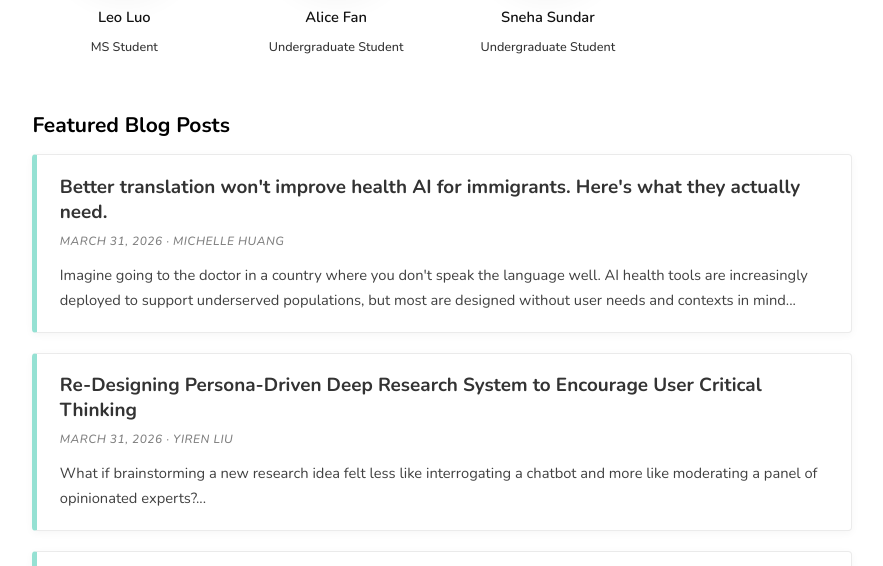
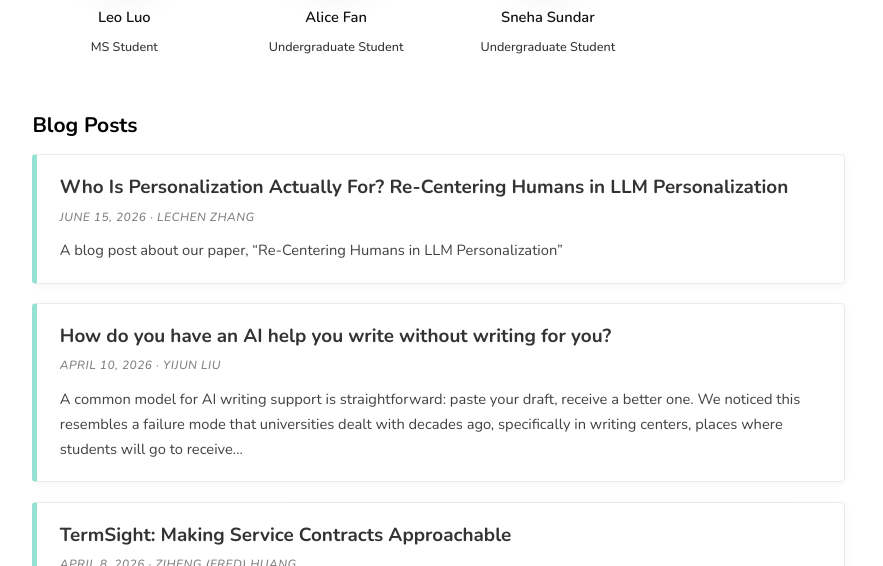
Before and after one commit to LanguageInteraction/LanguageInteraction.github.io, a Jekyll site: the page built from index.html, in a window 1280 px wide, cut to the strip 1354-1920 px from the top of the page. Shown: the whole strip, without its empty margins (198-1081 px from the left). Built offline with Jekyll 4.4.1, drawn with Linux system fonts in a browser that asks for light colours; some of the changed text lies outside the part shown.

Commit message:
Add scrollable blog post to main page

```diff
--- a/index.html
+++ b/index.html
@@ -1,3 +1,5 @@
+---
+---
 <!DOCTYPE html>
 <html lang="en">
 <head>
@@ -197,35 +199,17 @@
 
 
         <section id="blog" class="sections">
-            <h2>Featured Blog Posts</h2>
+            <h2>Blog Posts</h2>
             <div id="blog-posts">
-
+                {% for post in site.posts %}
                 <div class="blog-post">
-                    <h3><a href="/2026/03/31/designing-beyond-language.html">Better translation won't improve health AI for immigrants. Here's what they actually need.</a></h3>
-                    <p class="date">March 31, 2026 &middot; Michelle Huang</p>
-                    <p>Imagine going to the doctor in a country where you don't speak the language well. AI health tools are increasingly deployed to support underserved populations, but most are designed without user needs and contexts in mind...</p>
+                    <h3><a href="{{ post.url }}">{{ post.title }}</a></h3>
+                    <p class="date">{{ post.date | date: "%B %-d, %Y" }}{% if post.author %} &middot; {{ post.author }}{% endif %}</p>
+                    <p>{{ post.excerpt | strip_html | truncatewords: 40 }}</p>
                 </div>
-                <div class="blog-post">
-                    <h3><a href="/2026/03/31/perspectra-yiren.html">Re-Designing Persona-Driven Deep Research System to Encourage User Critical Thinking</a></h3>
-                    <p class="date">March 31, 2026 &middot; Yiren Liu</p>
-                    <p>What if brainstorming a new research idea felt less like interrogating a chatbot and more like moderating a panel of opinionated experts?...</p>
-                </div>
-                <div class="blog-post">
-                    <h3><a href="/2026/04/08/livingcontract.html">Living Contracts: Beyond Document-Centric Interaction with Legal Agreements</a></h3>
-                    <p class="date">April 8, 2026 &middot; Ziheng (Fred) Huang</p>
-                    <p>We regularly sign legal contracts for where we live, who we work with, and the services we use. But our interaction with them has largely been limited to document reading — complicated by extended, complex, and ambiguous legal language...</p>
-                </div>
-                <div class="blog-post">
-                    <h3><a href="/2026/04/08/termsight.html">TermSight: Making Service Contracts Approachable</a></h3>
-                    <p class="date">April 8, 2026 &middot; Ziheng (Fred) Huang</p>
-                    <p>We regularly click "Agree" to Terms of Service that quietly govern our data and rights. Most people don't fully understand what they're signing — not because they don't care, but because ToS are presented in a form misaligned with how humans process information...</p>
-                </div>
-                 <div class="blog-post">
-                    <h3><a href="/2026/04/10/writor.html">How do you have an AI help you write without writing for you?</a></h3>
-                    <p class="date">April 10, 2026 &middot; Yijun Liu</p>
-                    <p>A common model for AI writing support is straightforward: paste your draft, receive a better one. We noticed this resembles a failure mode that writing centers spent decades moving away from...</p>
-                </div>
+                {% endfor %}
             </div>
+            <a href="/blog/" class="view-all-link">View all posts →</a>
         </section>
 
         <section id="photo-wall" class="sections">
--- a/styles/index.css
+++ b/styles/index.css
@@ -319,6 +319,21 @@
 #blog-posts{
   display: grid;
   gap: 1.4rem;
+  max-height: 520px;
+  overflow-y: auto;
+  padding-right: 0.5rem;
+  scrollbar-width: thin;
+  scrollbar-color: var(--st3) transparent;
+}
+#blog-posts::-webkit-scrollbar {
+  width: 4px;
+}
+#blog-posts::-webkit-scrollbar-track {
+  background: transparent;
+}
+#blog-posts::-webkit-scrollbar-thumb {
+  background: var(--st3);
+  border-radius: 2px;
 }
 
 .blog-post{
```
